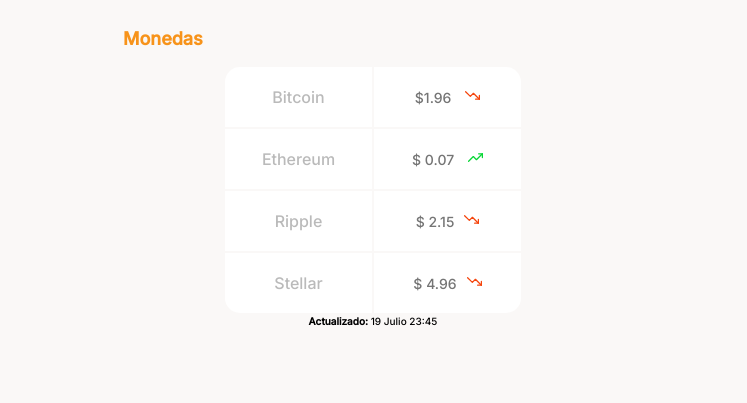
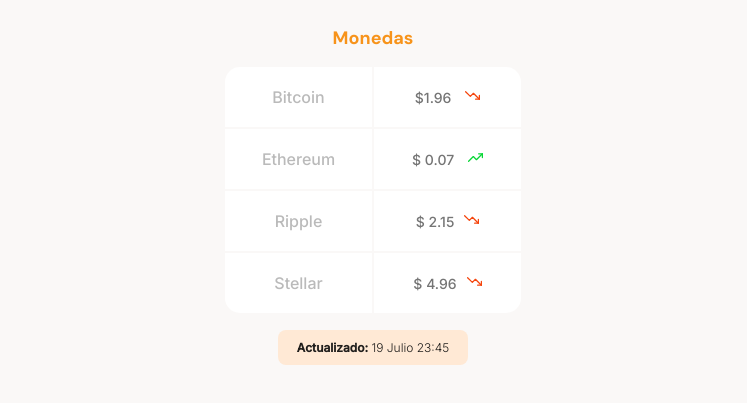
Before and after one commit to jesus0107/Responsive-Design-Mobile-first, a plain HTML site: page index.html in a window 1280 px wide. Shown: the part 739-1142 px from the top of the page, without its empty margins (267-1014 px from the left). Drawn offline with Linux system fonts and the light colour scheme.

Commit message:
Finished Currency table

```diff
--- a/index.html
+++ b/index.html
@@ -36,6 +36,8 @@
           </p>
         </div>
         <section class="main-tables-container">
+          <span></span>
+
           <div class="main-currency-table">
             <p class="currency-table__tittle">Monedas</p>
 
@@ -62,7 +64,6 @@
                   </td>
                 </tr>
               </table>
-              <span></span>
             </div>
 
             <div class="currency-table-date">
--- a/style.css
+++ b/style.css
@@ -157,10 +157,11 @@
 }
 .main-currency-table .currency-table__tittle {
   margin-bottom: 1.5rem;
+  font-family: var(--font-dm-sans);
   font-size: 1.8rem;
   font-weight: bold;
   line-height: 2.3rem;
-  text-align: left;
+  /* text-align: left; */
   color: var(--bitcoin-orange);
 }
 .currency-table__container {
@@ -220,6 +221,20 @@
   background-size: cover;
   background-position: center;
 }
-/* .currency-table__container table tr :first-child {
-  text-align: left;
-} */
+.currency-table__container table tr :first-child {
+  /* text-align: left; */
+}
+.currency-table-date {
+  width: 190px;
+  margin: 0 auto;
+  margin-top: 15px;
+  padding: 1rem;
+  background-color: var(--soft-orange);
+  border-radius: 8px;
+}
+.currency-table-date p {
+  font-size: 1.2rem;
+  line-height: 1.5rem;
+  font-weight: 300;
+  color: var(--warm-black);
+}
```
